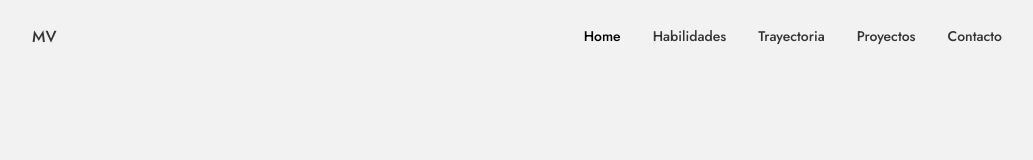
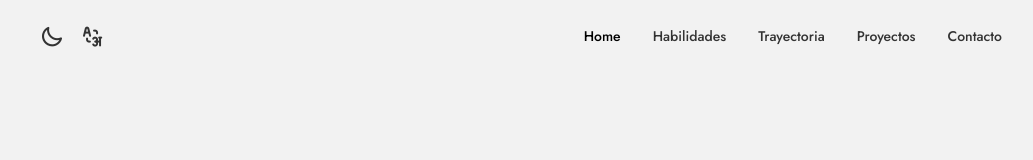
Before and after one commit to MarianoVera22/react-portfolio, a React (Create React App) app: page / in a window 1280 px wide. Shown: the top 160 px of the page, without its empty margins (123-1156 px from the left). Built offline with nearby package versions, Linux system fonts and the light colour scheme.

Commit message:
retoques nav

```diff
--- a/src/components/nav/Nav.css
+++ b/src/components/nav/Nav.css
@@ -13,6 +13,16 @@
   justify-content: space-between;
   align-items: center;
   column-gap: 1rem;
+}
+
+.nav-theme {
+  flex-direction: column;
+  align-items: center;
+  font-size: var(--h2-font-size);
+  color: var(--title-color);
+  font-weight: var(--font-medium);
+  transition: 0.3s;
+  padding: 0 0.5rem 0 0.5rem;
 }
 
 .nav-logo,
--- a/src/components/nav/Nav.jsx
+++ b/src/components/nav/Nav.jsx
@@ -8,9 +8,14 @@ const Nav = () => {
   return (
     <header className="header">
        <nav className="nav container">
+       <div className='nav-conf'>
             <a href="index.html" className="nav-logo">
-                MV
+                <i class="uil uil-moon nav-theme"></i>
             </a>
+            <a href="index.html" className="nav-logo">
+                <i class="uil uil-language nav-theme"></i>
+            </a>
+        </div>
             <div className={Toggle ? "nav-menu show-menu" : "nav-menu"}>
                 <ul className="nav-list grid">
                     <li className="nav-item">
```
